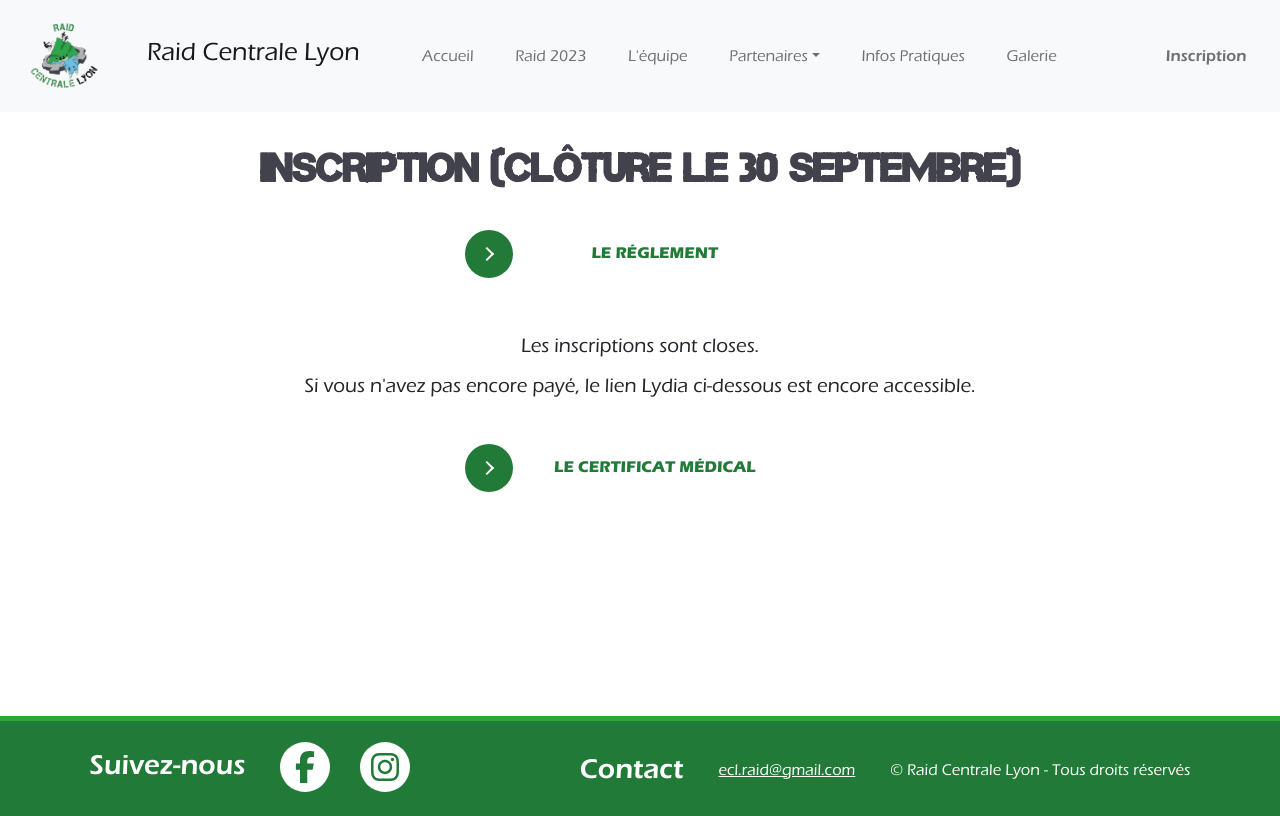
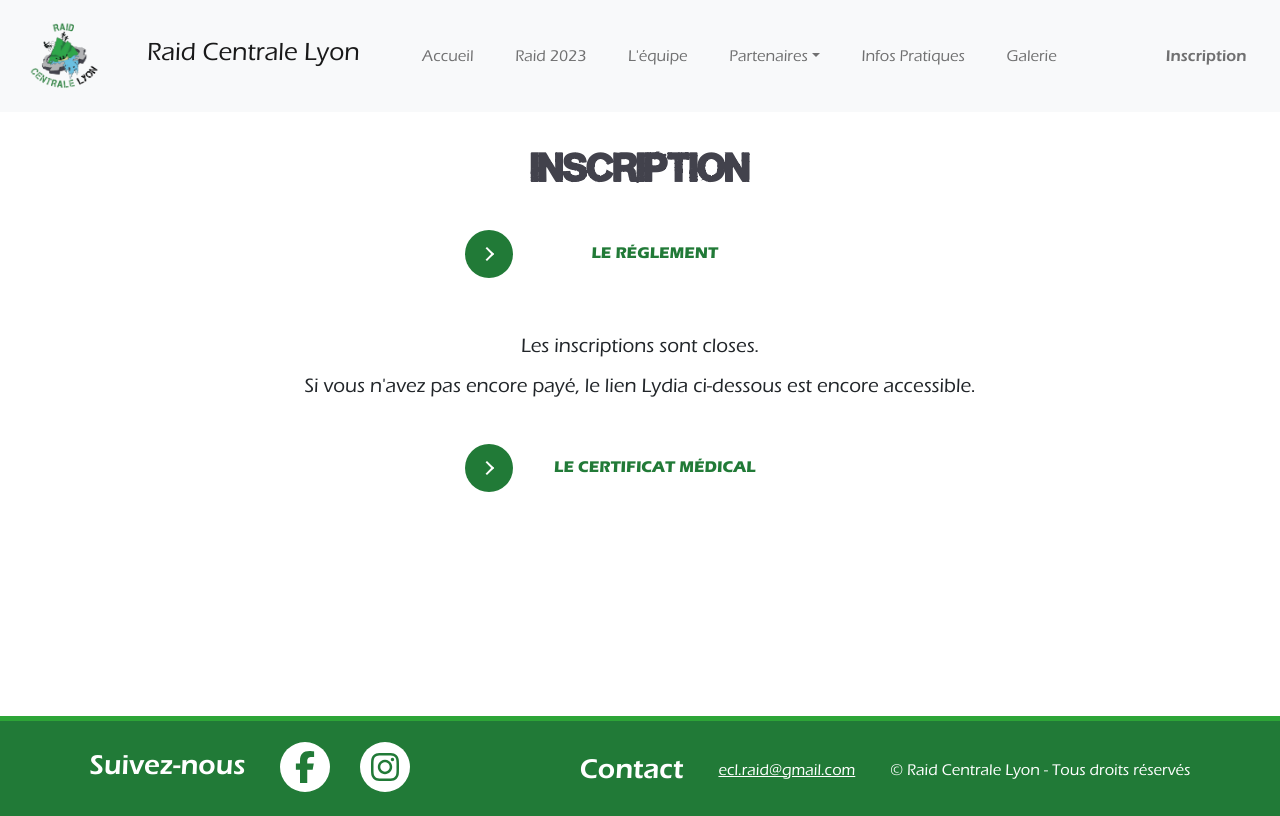
Before and after one commit to aeecleclair/site-raid, a React (Create React App) app: page /inscription in a window 1280 px wide. Built offline with nearby package versions, Linux system fonts and the light colour scheme.

Commit message:
Update inscriptionPage.jsx

```diff
--- a/src/components/Inscription/inscriptionPage.jsx
+++ b/src/components/Inscription/inscriptionPage.jsx
@@ -23,7 +23,7 @@ export default function InscriptionPage() {
       <div className="view under-navbar">
         <div className="inscr-back">
           <div className="inscr-container">
-            <h1>INSCRIPTION (clôture le 30 septemBre)</h1>
+            <h1>INSCRIPTION </h1>
             {data.reglement !== "" ? (
               <div id="button-container">
                 <a
```
